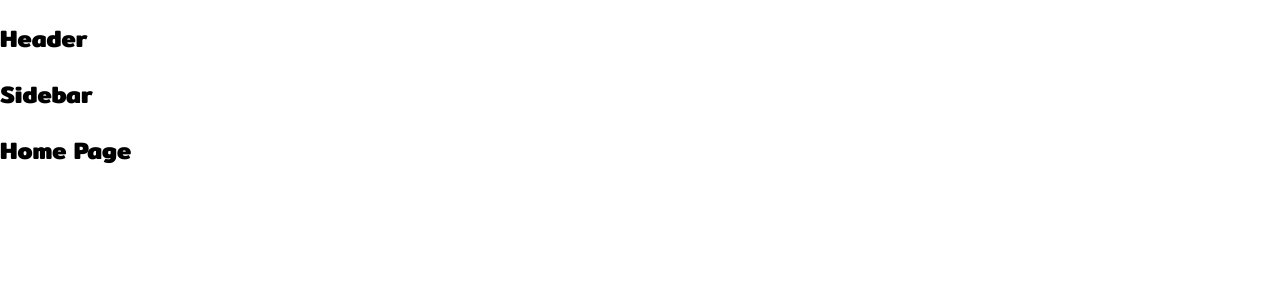
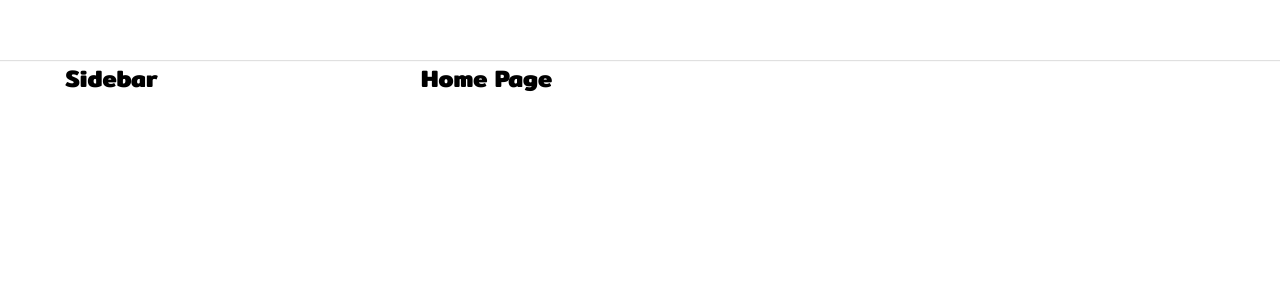
Before and after one commit to TimmyPhamJ/tiktokerreal, a React (Create React App) app: page / in a window 1280 px wide. Shown: the top 300 px of the page. Built offline with nearby package versions, Linux system fonts and the light colour scheme.

Commit message:
Bài 63
Dựng khung Layout mặc định

```diff
--- a/package.json
+++ b/package.json
@@ -6,6 +6,7 @@
     "@testing-library/jest-dom": "^5.16.5",
     "@testing-library/react": "^13.4.0",
     "@testing-library/user-event": "^13.5.0",
+    "classnames": "^2.3.2",
     "normalize.css": "^8.0.1",
     "react": "^18.2.0",
     "react-dom": "^18.2.0",
--- a/src/components/GlobalStyle/GlobalStyles.scss
+++ b/src/components/GlobalStyle/GlobalStyles.scss
@@ -4,9 +4,15 @@
 
 :root {
   --primary: #fe2c55;
+
+  //Default Layout
+  --default-layout-header-height: 60px;
+  --default-layout-width-content: 1150px;
 }
 
 * {
+  margin: 0;
+  padding: 0;
   box-sizing: border-box;
 }
 
--- /dev/null
+++ b/src/components/Layout/DefaultLayout/DefaultLayout.module.scss
@@ -0,0 +1,14 @@
+.wrapper {
+  display: flex;
+  flex-direction: column;
+  align-items: center;
+}
+
+.container {
+  width: var(--default-layout-width-content);
+  display: flex;
+}
+
+.content {
+  flex: 1;
+}
--- /dev/null
+++ b/src/components/Layout/DefaultLayout/Sidebar/Sidebar.module.scss
@@ -0,0 +1,3 @@
+.wrapper {
+  width: 356px;
+}
--- a/src/components/Layout/DefaultLayout/Sidebar/index.js
+++ b/src/components/Layout/DefaultLayout/Sidebar/index.js
@@ -1,5 +1,15 @@
+import classNames from 'classnames/bind';
+
+import styles from './Sidebar.module.scss';
+
+const cx = classNames.bind(styles);
+
 function Sidebar() {
-  return <h2>Sidebar</h2>;
+  return (
+    <aside className={cx('wrapper')}>
+      <h2>Sidebar</h2>
+    </aside>
+  );
 }
 
 export default Sidebar;
--- a/src/components/Layout/DefaultLayout/index.js
+++ b/src/components/Layout/DefaultLayout/index.js
@@ -1,13 +1,18 @@
+import classNames from 'classnames/bind';
+
 import Header from '~/components/Layout/components/Header';
+import styles from './DefaultLayout.module.scss';
 import Sidebar from './Sidebar';
+
+const cx = classNames.bind(styles);
 
 function DefaultLayout({ children }) {
   return (
-    <div>
+    <div className={cx('wrapper')}>
       <Header />
-      <div className="container">
+      <div className={cx('container')}>
         <Sidebar />
-        <div className="content">{children}</div>
+        <div className={cx('content')}>{children}</div>
       </div>
     </div>
   );
--- a/src/components/Layout/HeaderOnly/index.js
+++ b/src/components/Layout/HeaderOnly/index.js
@@ -1,6 +1,6 @@
 import Header from '~/components/Layout/components/Header';
 
-function DefaultLayout({ children }) {
+function HeaderOnly({ children }) {
   return (
     <div>
       <Header />
@@ -11,4 +11,4 @@ function DefaultLayout({ children }) {
   );
 }
 
-export default DefaultLayout;
+export default HeaderOnly;
--- /dev/null
+++ b/src/components/Layout/components/Header/Header.module.scss
@@ -0,0 +1,12 @@
+.wrapper {
+  width: 100%;
+  height: var(--default-layout-header-height, 60px);
+  box-shadow: 0px 1px 1px rgb(0 0 0 / 12%);
+  display: flex;
+  justify-content: center;
+}
+
+.inner {
+  height: 100%;
+  width: var(--default-layout-width-content);
+}
--- a/src/components/Layout/components/Header/index.js
+++ b/src/components/Layout/components/Header/index.js
@@ -1,5 +1,15 @@
+import classNames from 'classnames/bind';
+
+import styles from './Header.module.scss';
+
+const cx = classNames.bind(styles);
+
 function Header() {
-  return <h2>Header</h2>;
+  return (
+    <header className={cx('wrapper')}>
+      <div className={cx('inner')}></div>
+    </header>
+  );
 }
 
 export default Header;
```
Also changed, not shown: 2 other files (tests, documents, lock files or other folders).
